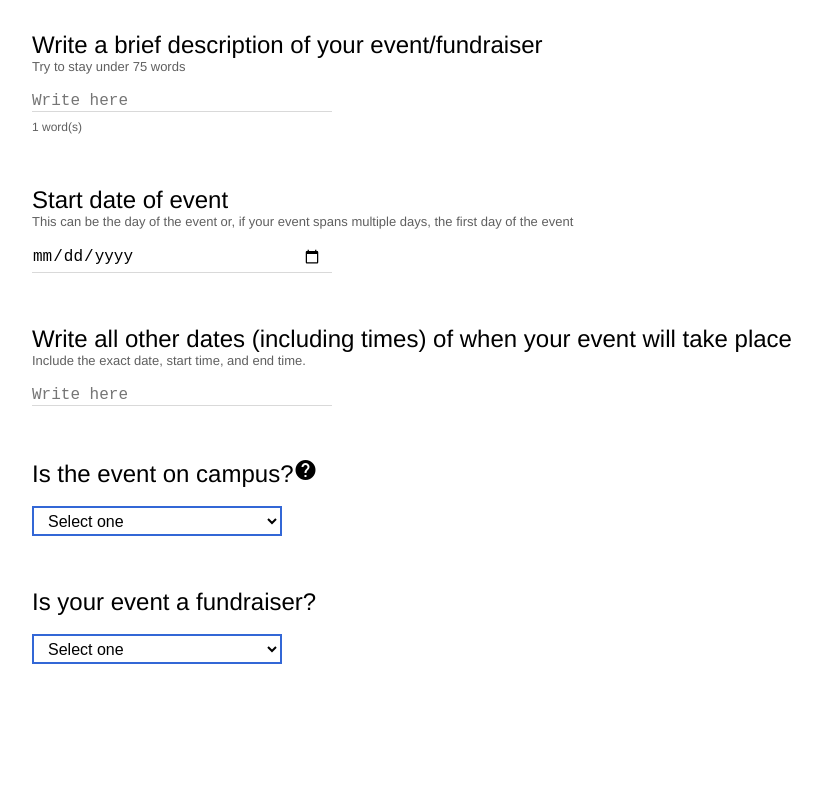
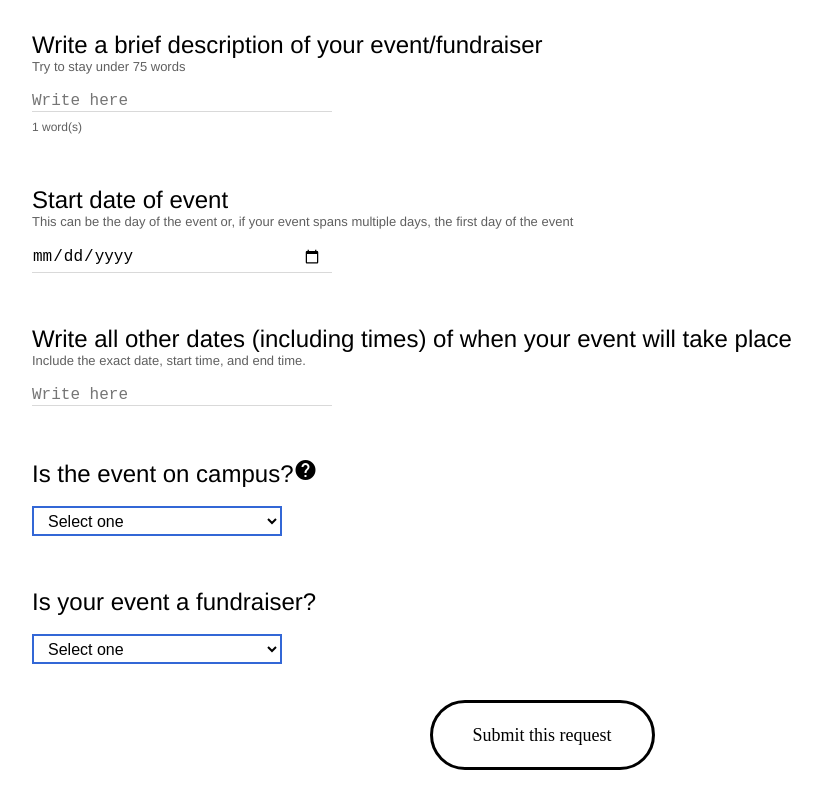
Before and after one commit to mvhs-apps/activity-requests, a Vue app in the folder frontend/: page /form in a window 1280 px wide. Shown: the part 770-1570 px from the top of the page, without its empty margins (98-920 px from the left). Before the commit the page ends 1500 px from the top, so only its background shows below. Built offline with nearby package versions, Linux system fonts and the light colour scheme.

Commit message:
hi everybody. welcome to slack!

```diff
--- a/frontend/src/router.js
+++ b/frontend/src/router.js
@@ -7,6 +7,7 @@ import StartForm from './views/StartFormPage.vue';
 import FormPage from './views/FormPage.vue';
 import ViewFormPage from './views/ViewFormPage.vue';
 import BadBrowserPage from './views/BadBrowserPage.vue';
+import FormSubmittedPage from './views/FormSubmittedPage.vue';
 
 Vue.use(Router)
 
@@ -36,6 +37,14 @@ let router = new Router({
 			component: FormPage,
 			meta: {
 				title: 'Form - Activity Requests'
+			}
+		},
+		{
+			path: '/form-submitted/:id',
+			name: 'form-submitted',
+			component: FormSubmittedPage,
+			meta: {
+				title: 'Form Submitted - Activity Requests'
 			}
 		},
 		{
--- a/frontend/src/views/FormPage.vue
+++ b/frontend/src/views/FormPage.vue
@@ -363,6 +363,9 @@
                 </div>
             </div>
         </div>
+
+        <button id="submit-button">Submit this request</button>
+
     </div>
 </template>
 
@@ -396,13 +399,18 @@
                         'tables-extra-info': '',
                         cashboxes: false,
                         'cashboxes-extra-info': '',
-                        setup_image: 'https://'
+                        setup_image: ''
                     },
                     fundraiser: {
                         fundraiser_type: 'select_one',
 
                     }
                 }
+            }
+        },
+        methods: {
+            submitForm() {
+
             }
         },
         mounted() {
@@ -420,6 +428,28 @@
 </script>
 
 <style scoped>
+
+    #submit-button {
+        display: block;
+        margin: 0 auto;
+        width: 225px;
+        height: 70px;
+        background: transparent;
+        outline: none;
+        border: 3px solid black;
+        cursor: pointer;
+        border-radius: 40px;
+        font-size: 18px;
+        font-family: 'Avenir';
+        transition: .2s ease all;
+    }
+
+    #submit-button:hover {
+        background: #fccb0b;
+        border-color: #fccb0b;
+        box-shadow: 0 2px 2px 0 rgba(0,0,0,0.14), 0 3px 1px -2px rgba(0,0,0,0.12), 0 1px 5px 0 rgba(0,0,0,0.2);
+    }
+
     .form-section-title {
         font-size: 50px;
         font-weight: bold;
--- /dev/null
+++ b/frontend/src/views/FormSubmittedPage.vue
@@ -0,0 +1,31 @@
+<template>
+    <div>
+        <h1>Your request was submitted!</h1>
+        <br>
+        <p>You can expect an email sent to the following email: </p>
+
+    </div>
+</template>
+
+
+<script>
+    export default {
+        data() {
+            return {
+
+            }
+        }
+    }
+</script>
+
+
+<style scoped>
+    h1 {
+		font-weight: bold;
+		font-size: 40px;
+	}
+    p {
+        margin: 0;
+        padding: 0;
+    }
+</style>
```
